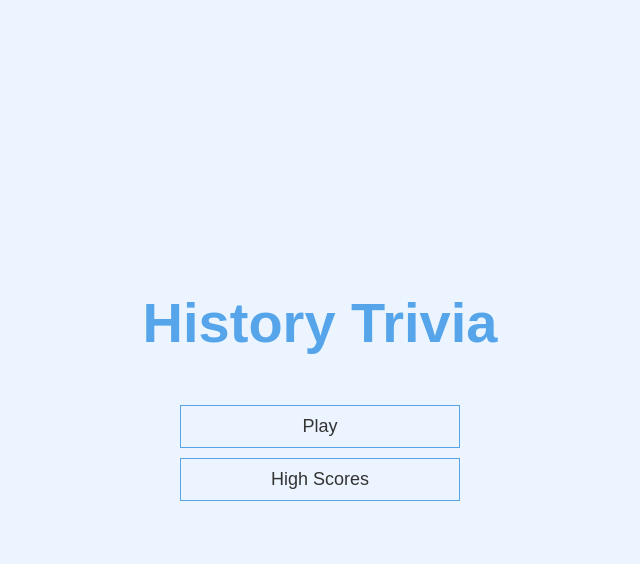
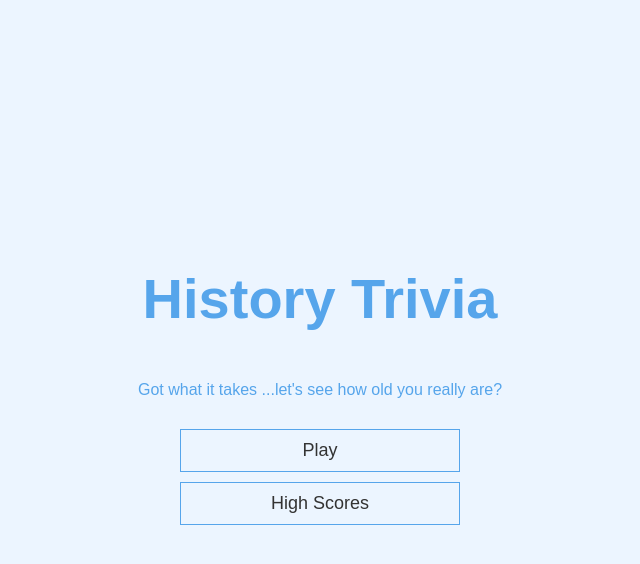
Before and after one commit to matthexx/Smart-Trivia-Quizz, a PHP site: page / in a window 1280 px wide. Shown: the top 564 px of the page, without its empty margins (320-960 px from the left). Run offline with PHP 8.4, Linux system fonts and the light colour scheme.

Commit message:
frontend update

```diff
--- a/app.css
+++ b/app.css
@@ -11,6 +11,12 @@
     color: #333;
 }
 
+p{
+    font-size: 1.6rem;
+    color: #56a5eb;
+    margin-bottom: 3rem;
+
+}
 h1{
     font-size: 5.6rem;
     color: #56a5eb;
--- a/index.html
+++ b/index.html
@@ -10,6 +10,7 @@
     <div class="container">
         <div id="home" class="flex-center flex-column">
             <h1>History Trivia</h1>
+            <p class="flex-center flex-column">Got what it takes ...let's see how old you really are?</p>
             <a class= "btn" href="/game.html">Play</a>
             <a class= "btn" href="/highscores.html">High Scores</a>
         </div>
```
